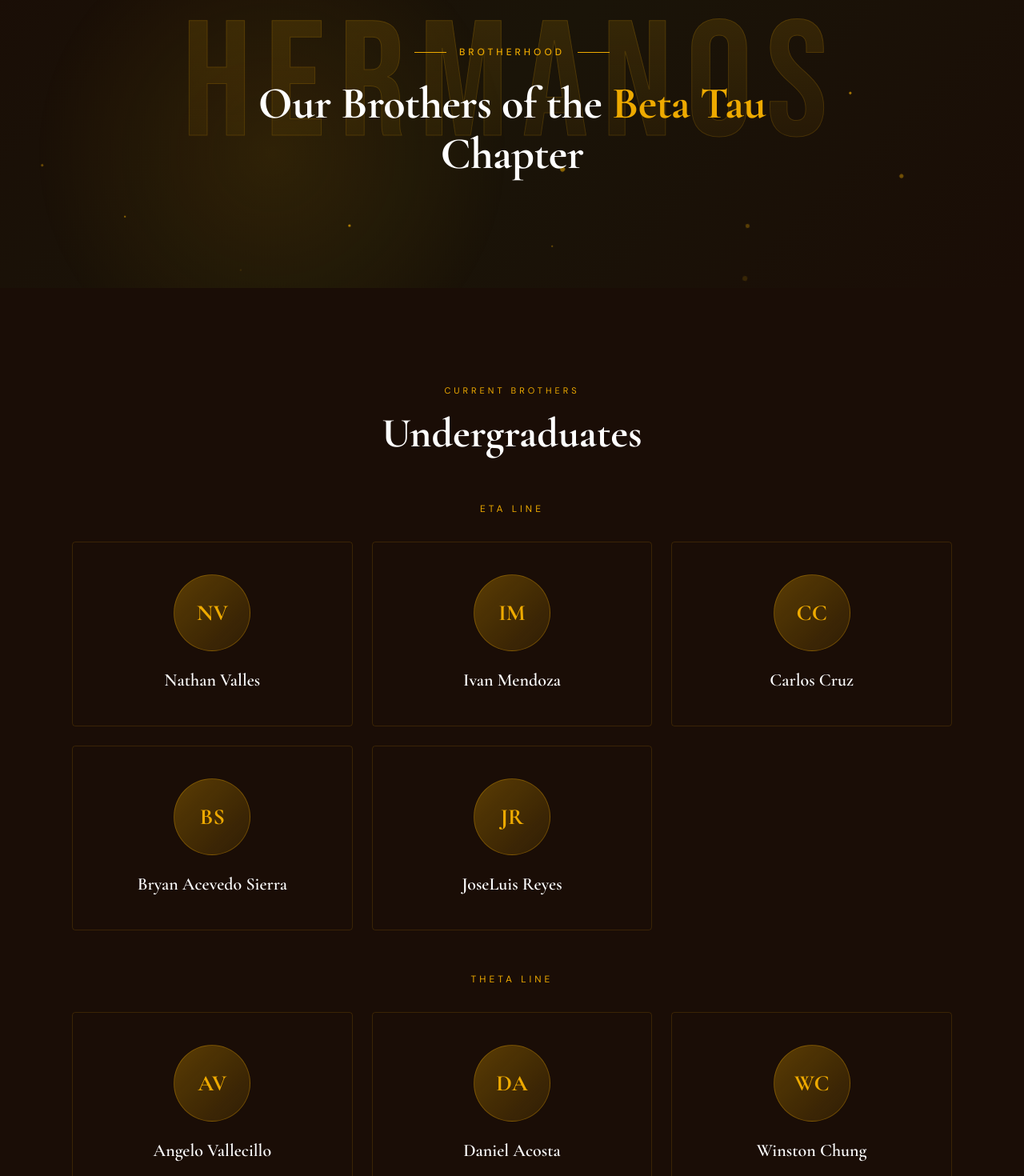
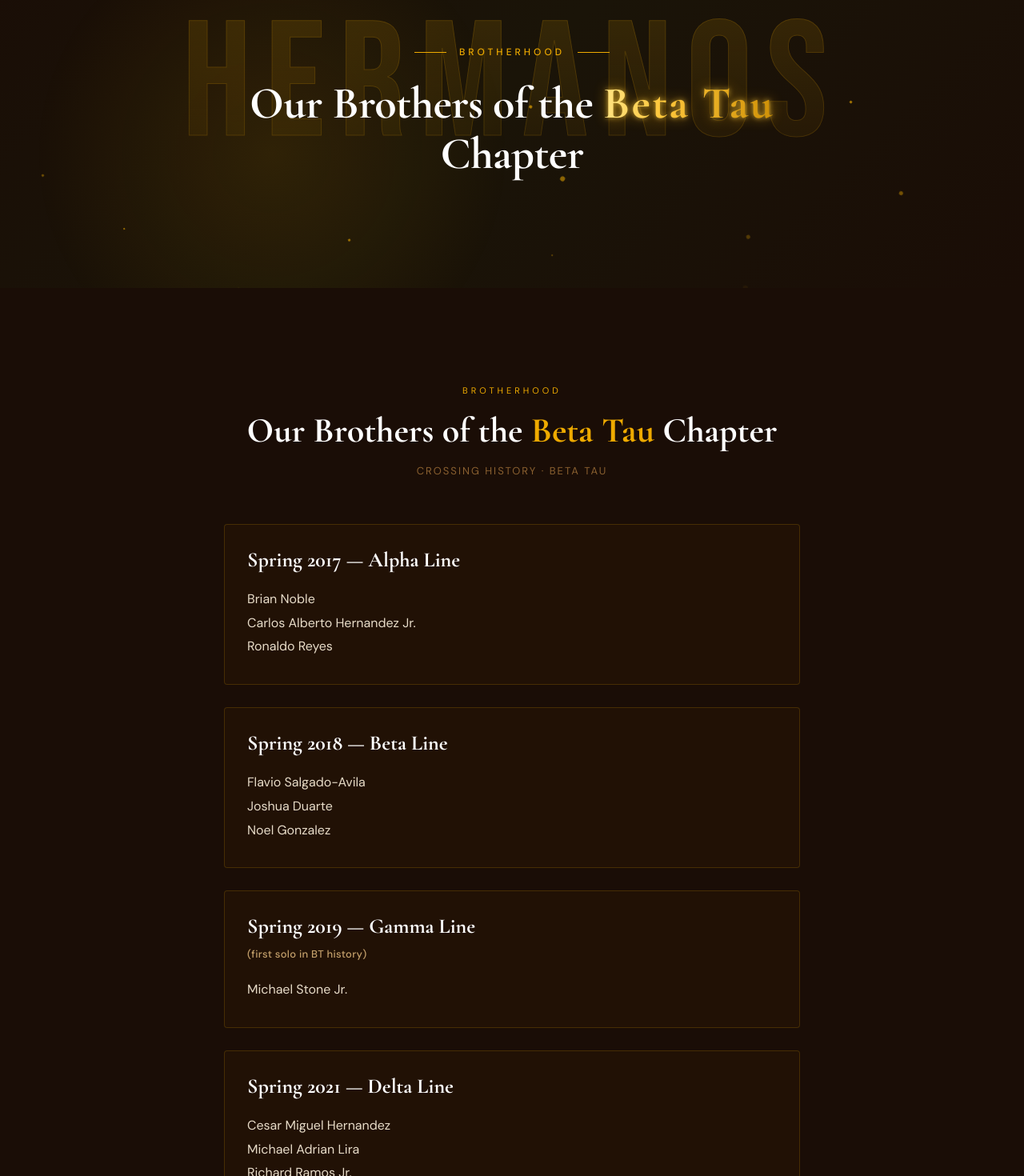
Before and after one commit to CarlosTho/uga-lul, a Next.js app: page /hermanos in a window 1280 px wide. Shown: the part 160-1630 px from the top of the page at 80% size. Built offline with nearby package versions, Linux system fonts and the light colour scheme.

Commit message:
new stuff

```diff
--- a/app/globals.css
+++ b/app/globals.css
@@ -97,6 +97,59 @@ body {
     opacity: 1;
   }
 }
+
+/* Hero ELITE backdrop — clean opacity pulse */
+@keyframes elitePulse {
+  0%, 100% { opacity: 0.05; }
+  50%      { opacity: 0.11; }
+}
+
+.hero-elite-bg {
+  letter-spacing: 0.18em;
+  animation: elitePulse 6s ease-in-out infinite;
+  will-change: opacity;
+}
+
+@media (prefers-reduced-motion: reduce) {
+  .hero-elite-bg {
+    animation: none !important;
+  }
+}
+
+/* Shining gold sweep used on emphasized words like "Beta Tau" */
+@keyframes goldShine {
+  0% {
+    background-position: -200% center;
+  }
+  100% {
+    background-position: 200% center;
+  }
+}
+
+
+.gold-shine {
+  position: relative;
+  font-weight: 700;
+  letter-spacing: 0.04em;
+  color: #FFD24A;
+  background: linear-gradient(
+    90deg,
+    #C98A00 0%,
+    #FFC83D 30%,
+    #FFF1A8 50%,
+    #FFC83D 70%,
+    #C98A00 100%
+  );
+  background-size: 250% auto;
+  background-position: -125% center;
+  -webkit-background-clip: text;
+  background-clip: text;
+  -webkit-text-fill-color: transparent;
+  animation: goldShine 3.5s linear infinite;
+  filter:
+    drop-shadow(0 0 3px rgba(255, 210, 74, 0.7))
+    drop-shadow(0 0 8px rgba(255, 180, 0, 0.45));
+}
 @keyframes goldPulse {
   0%,
   100% {
@@ -188,76 +241,6 @@ body {
   }
 }
 
-/* Hero “ELITE” watermark — clip filters/glyphs so they cannot widen the document */
-.hero-elite-watermark {
-  overflow-x: clip;
-}
-
-@media (max-width: 640px) {
-  .hero-elite-watermark {
-    bottom: 0 !important;
-  }
-}
-
-/* ELITE lettering: ambient shimmer + pulse (transform reserved for scroll parallax on parent) */
-.hero-elite-text {
-  display: inline-block;
-  font-family: inherit;
-  font-size: inherit;
-  letter-spacing: inherit;
-  line-height: inherit;
-  white-space: inherit;
-  color: transparent;
-  -webkit-text-stroke: 1px rgba(238, 170, 0, 0.1);
-  background: linear-gradient(
-    120deg,
-    rgba(238, 170, 0, 0.06) 0%,
-    rgba(255, 208, 64, 0.14) 35%,
-    rgba(238, 170, 0, 0.08) 55%,
-    rgba(238, 170, 0, 0.03) 100%
-  );
-  background-size: 220% 100%;
-  -webkit-background-clip: text;
-  background-clip: text;
-  animation: eliteGradientFlow 10s ease-in-out infinite,
-    eliteGlowPulse 4.5s ease-in-out infinite;
-}
-
-.hero-elite-text--static {
-  animation: none !important;
-}
-
-@keyframes eliteGradientFlow {
-  0%,
-  100% {
-    background-position: 0% 50%;
-    -webkit-text-stroke-color: rgba(238, 170, 0, 0.09);
-    filter: drop-shadow(0 0 18px rgba(238, 170, 0, 0.12));
-  }
-  50% {
-    background-position: 100% 50%;
-    -webkit-text-stroke-color: rgba(238, 170, 0, 0.22);
-    filter: drop-shadow(0 0 32px rgba(238, 170, 0, 0.28));
-  }
-}
-
-@keyframes eliteGlowPulse {
-  0%,
-  100% {
-    opacity: 0.92;
-  }
-  50% {
-    opacity: 1;
-  }
-}
-
-@media (prefers-reduced-motion: reduce) {
-  .hero-elite-text {
-    animation: none !important;
-    filter: none !important;
-  }
-}
-
 /* Responsive layout adjustments */
 @media (max-width: 900px) {
   .lul-about-grid {
@@ -297,9 +280,31 @@ body {
   }
 
   .lul-pillars-grid,
-  .lul-hermanos-grid,
   .lul-crossing-grid {
     grid-template-columns: 1fr !important;
+  }
+
+  .lul-hermanos-grid {
+    grid-template-columns: repeat(3, 1fr) !important;
+    gap: 10px !important;
+  }
+
+  .lul-hermanos-grid .lul-landing-brother-card {
+    padding: 14px 10px !important;
+  }
+  .lul-hermanos-grid .lul-landing-brother-card > div:first-child {
+    width: 44px !important;
+    height: 44px !important;
+    font-size: 14px !important;
+    margin-bottom: 10px !important;
+  }
+  .lul-hermanos-grid .lul-landing-brother-card h3 {
+    font-size: 13px !important;
+    line-height: 1.2 !important;
+  }
+  .lul-hermanos-grid .lul-landing-brother-card .lul-line-pill,
+  .lul-hermanos-grid .lul-landing-brother-card > div {
+    font-size: 9px !important;
   }
 
   /* /hermanos: tighter stack for Brotherhood → title → crossing subhead */
--- a/app/hermanos/page.tsx
+++ b/app/hermanos/page.tsx
@@ -1,6 +1,5 @@
 "use client";
 
-import { useState } from "react";
 import SiteNavbar from "@/components/site-navbar";
 import SiteFooter from "@/components/site-footer";
 import Particles from "@/components/particles";
@@ -8,35 +7,6 @@ import { useScrollReveal } from "@/lib/use-scroll-reveal";
 
 const SERIF = "var(--font-cormorant), 'Cormorant Garamond', serif";
 const BEBAS = "var(--font-bebas), 'Bebas Neue', sans-serif";
-
-interface Brother {
-  name: string;
-}
-
-/** Eta → Theta order */
-const ETA_UNDERGRADUATES: Brother[] = [
-  { name: "Nathan Valles" },
-  { name: "Ivan Mendoza" },
-  { name: "Carlos Cruz" },
-  { name: "Bryan Acevedo Sierra" },
-  { name: "JoseLuis Reyes" },
-];
-
-const THETA_UNDERGRADUATES: Brother[] = [
-  { name: "Angelo Vallecillo" },
-  { name: "Daniel Acosta" },
-  { name: "Winston Chung" },
-];
-
-function initialsFromName(name: string): string {
-  const parts = name.trim().split(/\s+/);
-  if (parts.length >= 2) {
-    const a = parts[0][0] ?? "";
-    const b = parts[parts.length - 1][0] ?? "";
-    return (a + b).toUpperCase();
-  }
-  return name.slice(0, 2).toUpperCase();
-}
 
 interface LineRecord {
   season: string;
@@ -238,187 +208,9 @@ function PageHero() {
           }}
         >
           Our Brothers of the{" "}
-          <em style={{ color: "#EEAA00", fontStyle: "normal" }}>Beta Tau</em>{" "}
+          <em className="gold-shine" style={{ fontStyle: "normal" }}>Beta Tau</em>{" "}
           Chapter
         </h1>
-      </div>
-    </section>
-  );
-}
-
-interface BrotherCardProps {
-  brother: Brother;
-  index: number;
-  visible: boolean;
-}
-
-function BrotherCard({ brother, index, visible }: BrotherCardProps) {
-  const [hovered, setHovered] = useState(false);
-  const initials = initialsFromName(brother.name);
-  return (
-    <div
-      onMouseEnter={() => setHovered(true)}
-      onMouseLeave={() => setHovered(false)}
-      style={{
-        position: "relative",
-        overflow: "hidden",
-        border: "1px solid rgba(238,170,0,0.15)",
-        borderRadius: 4,
-        padding: "40px 32px",
-        cursor: "pointer",
-        transition: "all 0.4s",
-        background: hovered ? "rgba(238,170,0,0.05)" : "transparent",
-        transform: hovered ? "translateY(-4px)" : "none",
-        boxShadow: hovered ? "0 20px 60px rgba(0,0,0,0.4)" : "none",
-        opacity: visible ? 1 : 0,
-        animation: visible
-          ? `fadeUp 0.6s ${0.08 * index + 0.2}s ease both`
-          : "none",
-        textAlign: "center",
-      }}
-    >
-      <div
-        aria-hidden
-        style={{
-          width: 96,
-          height: 96,
-          borderRadius: "50%",
-          background:
-            "linear-gradient(135deg, rgba(238,170,0,0.3), rgba(238,170,0,0.1))",
-          border: "1px solid rgba(238,170,0,0.3)",
-          display: "flex",
-          alignItems: "center",
-          justifyContent: "center",
-          margin: "0 auto 20px",
-          fontFamily: SERIF,
-          fontSize: 28,
-          fontWeight: 700,
-          color: "#EEAA00",
-        }}
-      >
-        {initials}
-      </div>
-      <h3
-        style={{
-          fontFamily: SERIF,
-          fontSize: 22,
-          fontWeight: 600,
-          color: "#FFFFFF",
-          marginBottom: 0,
-        }}
-      >
-        {brother.name}
-      </h3>
-
-      <div
-        style={{
-          position: "absolute",
-          bottom: 0,
-          left: 0,
-          right: 0,
-          height: 2,
-          background:
-            "linear-gradient(90deg, transparent, #EEAA00, transparent)",
-          opacity: hovered ? 1 : 0,
-          transition: "opacity 0.3s",
-        }}
-      />
-    </div>
-  );
-}
-
-function Undergraduates() {
-  const [ref, visible] = useScrollReveal();
-  return (
-    <section style={{ padding: "120px 80px" }}>
-      <div ref={ref} style={{ maxWidth: 1100, margin: "0 auto" }}>
-        <div style={{ textAlign: "center", marginBottom: 56 }}>
-          <div
-            style={{
-              fontSize: 11,
-              letterSpacing: 4,
-              textTransform: "uppercase",
-              color: "#EEAA00",
-              marginBottom: 16,
-              opacity: visible ? 1 : 0,
-              animation: visible ? "fadeUp 0.6s ease both" : "none",
-            }}
-          >
-            Current Brothers
-          </div>
-          <h2
-            style={{
-              fontFamily: SERIF,
-              fontSize: "clamp(26px, 6.5vw, 52px)",
-              fontWeight: 700,
-              color: "#FFFFFF",
-              opacity: visible ? 1 : 0,
-              animation: visible ? "fadeUp 0.7s 0.1s ease both" : "none",
-              lineHeight: 1.12,
-              overflowWrap: "break-word",
-            }}
-          >
-            Undergraduates
-          </h2>
-        </div>
-
-        <div
-          className="lul-hermanos-grid"
-          style={{
-            display: "grid",
-            gridTemplateColumns: "repeat(3,1fr)",
-            gap: 24,
-          }}
-        >
-          <div
-            style={{
-              gridColumn: "1 / -1",
-              textAlign: "center",
-              marginBottom: 8,
-              marginTop: 0,
-              fontSize: 12,
-              letterSpacing: 4,
-              textTransform: "uppercase",
-              color: "#EEAA00",
-              opacity: visible ? 1 : 0,
-              animation: visible ? "fadeUp 0.6s ease both" : "none",
-            }}
-          >
-            Eta Line
-          </div>
-          {ETA_UNDERGRADUATES.map((b, i) => (
-            <BrotherCard
-              key={b.name}
-              brother={b}
-              index={i}
-              visible={visible}
-            />
-          ))}
-          <div
-            style={{
-              gridColumn: "1 / -1",
-              textAlign: "center",
-              marginBottom: 8,
-              marginTop: 28,
-              fontSize: 12,
-              letterSpacing: 4,
-              textTransform: "uppercase",
-              color: "#EEAA00",
-              opacity: visible ? 1 : 0,
-              animation: visible ? "fadeUp 0.6s 0.05s ease both" : "none",
-            }}
-          >
-            Theta Line
-          </div>
-          {THETA_UNDERGRADUATES.map((b, i) => (
-            <BrotherCard
-              key={b.name}
-              brother={b}
-              index={ETA_UNDERGRADUATES.length + i}
-              visible={visible}
-            />
-          ))}
-        </div>
       </div>
     </section>
   );
@@ -582,7 +374,6 @@ export default function HermanosPage() {
     <div className="lul-site-root" style={{ background: "#1A0D06", minHeight: "100vh" }}>
       <SiteNavbar />
       <PageHero />
-      <Undergraduates />
       <CrossingHistory />
       <SiteFooter />
     </div>
--- a/app/page.tsx
+++ b/app/page.tsx
@@ -51,21 +51,15 @@ function Hero() {
   }, []);
 
   const parallaxMul = reducedMotion ? 0.22 : 1;
-  const eliteLift = heroScrollT * -68 * parallaxMul;
-  const eliteFade = 1 - heroScrollT * (reducedMotion ? 0.35 : 0.55);
-  const eliteScale = 1 - heroScrollT * (reducedMotion ? 0.04 : 0.11);
   const orbFloat = heroScrollT * 42 * parallaxMul;
   const orbFloat2 = heroScrollT * -26 * parallaxMul;
-
-  const eliteBaseY = narrow ? -22 : 0;
-  const eliteMotion = `translateY(${eliteBaseY + eliteLift}px) scale(${eliteScale})`;
 
   return (
     <section
       ref={heroRef}
       id="hero"
       style={{
-        minHeight: "100vh",
+        minHeight: "100dvh",
         display: "flex",
         alignItems: "center",
         justifyContent: "center",
@@ -75,9 +69,13 @@ function Hero() {
         paddingTop: narrow
           ? "calc(76px + env(safe-area-inset-top, 0px))"
           : "env(safe-area-inset-top, 0px)",
-        paddingBottom: 0,
-        paddingLeft: "clamp(16px, 5vw, 40px)",
-        paddingRight: "clamp(16px, 5vw, 40px)",
+        paddingBottom: narrow
+          ? "max(24px, env(safe-area-inset-bottom, 0px))"
+          : "max(32px, env(safe-area-inset-bottom, 0px))",
+        paddingLeft:
+          "max(clamp(16px, 5vw, 40px), env(safe-area-inset-left, 0px))",
+        paddingRight:
+          "max(clamp(16px, 5vw, 40px), env(safe-area-inset-right, 0px))",
       }}
     >
       <div
@@ -123,43 +121,31 @@ function Hero() {
 
       <Particles count={20} />
 
-      <div
-        className="hero-elite-watermark"
+<div
+        aria-hidden="true"
         style={{
           position: "absolute",
-          left: 0,
-          right: 0,
-          bottom: narrow ? 0 : -20,
+          inset: 0,
           display: "flex",
+          alignItems: "center",
           justifyContent: "center",
-          alignItems: "flex-end",
-          paddingLeft: "env(safe-area-inset-left, 0px)",
-          paddingRight: "env(safe-area-inset-right, 0px)",
-          lineHeight: 1,
           pointerEvents: "none",
-          zIndex: 0,
+          userSelect: "none",
+          zIndex: 1,
           overflow: "hidden",
         }}
       >
         <span
-          className={
-            reducedMotion
-              ? "hero-elite-text hero-elite-text--static"
-              : "hero-elite-text"
-          }
+          className="hero-elite-bg"
           style={{
             fontFamily: BEBAS,
             fontSize: narrow
-              ? "clamp(40px, 10.5vw, 96px)"
-              : "clamp(120px, 22vw, 280px)",
-            letterSpacing: narrow ? "0.1em" : "0.2em",
+              ? "clamp(120px, 40vw, 240px)"
+              : "clamp(180px, 28vw, 400px)",
+            color: "#EEAA00",
             whiteSpace: "nowrap",
-            userSelect: "none",
-            transformOrigin: "50% 100%",
-            transform: eliteMotion,
-            opacity: Math.max(0.15, eliteFade),
-            transition: reducedMotion ? "none" : "opacity 0.15s ease-out",
-            willChange: "transform, opacity",
+            lineHeight: 1,
+            fontWeight: 700,
           }}
         >
           ELITE
@@ -173,8 +159,9 @@ function Hero() {
           width: "100%",
           maxWidth: 800,
           minWidth: 0,
+          marginInline: "auto",
           textAlign: "center",
-          transform: narrow ? "translateY(-28px)" : "translateY(-44px)",
+          boxSizing: "border-box",
         }}
       >
         <div
@@ -184,9 +171,9 @@ function Hero() {
             gap: narrow ? 10 : 16,
             justifyContent: "center",
             flexWrap: "wrap",
+            width: "100%",
+            marginTop: narrow ? 40 : 160,
             marginBottom: 24,
-            paddingLeft: narrow ? 4 : 0,
-            paddingRight: narrow ? 4 : 0,
             opacity: titleVisible ? 1 : 0,
             animation: titleVisible ? "fadeUp 0.7s ease forwards" : "none",
           }}
@@ -201,7 +188,7 @@ function Hero() {
           />
           <span
             style={{
-              fontSize: narrow ? 10 : 12,
+              fontSize: narrow ? 13 : 12,
               letterSpacing: narrow ? 2.5 : 4,
               textTransform: "uppercase",
               color: "#EEAA00",
@@ -224,6 +211,7 @@ function Hero() {
 
         <div
           style={{
+            width: "100%",
             opacity: titleVisible ? 1 : 0,
             animation: titleVisible ? "heroTextIn 0.9s 0.1s ease both" : "none",
           }}
@@ -239,9 +227,10 @@ function Hero() {
               fontWeight: 400,
               letterSpacing: narrow ? 1.5 : 2,
               marginBottom: 8,
+              textAlign: "center",
             }}
           >
-            The Beta Tau Chapter of
+            The <span className="gold-shine">Beta Tau</span> Chapter of
           </div>
           <h1
             style={{
@@ -251,7 +240,9 @@ function Hero() {
               lineHeight: 1.05,
               color: "#FFFFFF",
               letterSpacing: -1,
-              marginBottom: 8,
+              margin: "0 0 8px",
+              padding: 0,
+              textAlign: "center",
             }}
           >
             La Unidad Latina,
@@ -263,14 +254,16 @@ function Hero() {
               fontWeight: 700,
               lineHeight: 1.08,
               letterSpacing: -0.5,
-              marginBottom: 32,
+              margin: "0 0 32px",
+              padding: 0,
+              textAlign: "center",
               background: `linear-gradient(90deg, #EEAA00, #FFD040, #EEAA00)`,
               backgroundSize: "200% auto",
               WebkitBackgroundClip: "text",
               WebkitTextFillColor: "transparent",
               backgroundClip: "text",
               animation: "shimmer 4s linear infinite",
-              maxWidth: 900,
+              maxWidth: "min(900px, 100%)",
               marginLeft: "auto",
               marginRight: "auto",
             }}
@@ -285,7 +278,10 @@ function Hero() {
             fontSize: 16,
             lineHeight: 1.8,
             maxWidth: 560,
+            width: "100%",
             margin: "0 auto 40px",
+            padding: 0,
+            textAlign: "center",
             opacity: titleVisible ? 1 : 0,
             animation: titleVisible ? "fadeUp 0.8s 0.4s ease both" : "none",
           }}
@@ -301,6 +297,8 @@ function Hero() {
             gap: 16,
             flexWrap: "wrap",
             justifyContent: "center",
+            alignItems: "center",
+            width: "100%",
             opacity: titleVisible ? 1 : 0,
             animation: titleVisible ? "fadeUp 0.8s 0.6s ease both" : "none",
           }}
@@ -312,27 +310,36 @@ function Hero() {
               alignItems: "center",
               gap: 10,
               padding: "16px 36px",
-              background: "#EEAA00",
-              color: "#1A0D06",
+              background:
+                "linear-gradient(180deg, #FFE9A0 0%, #FFC83D 22%, #E89A00 55%, #B97200 100%)",
+              color: "#3A1F00",
               textDecoration: "none",
               fontSize: 12,
-              fontWeight: 700,
+              fontWeight: 800,
               letterSpacing: 3,
               textTransform: "uppercase",
-              borderRadius: 2,
+              borderRadius: 4,
+              border: "1px solid #8C5A00",
+              boxShadow:
+                "inset 0 1px 0 rgba(255,255,255,0.85), inset 0 -2px 0 rgba(120,70,0,0.55), 0 4px 14px rgba(0,0,0,0.35), 0 0 0 1px rgba(255,225,140,0.4)",
+              textShadow: "0 1px 0 rgba(255,235,170,0.6)",
               transition: "all 0.3s",
             }}
             onMouseEnter={(e) => {
               const el = e.currentTarget;
-              el.style.background = "#FFD040";
+              el.style.background =
+                "linear-gradient(180deg, #FFF6CC 0%, #FFD75A 22%, #F1A700 55%, #C57E00 100%)";
               el.style.transform = "translateY(-2px)";
-              el.style.boxShadow = "0 12px 40px rgba(238,170,0,0.4)";
+              el.style.boxShadow =
+                "inset 0 1px 0 rgba(255,255,255,0.95), inset 0 -2px 0 rgba(120,70,0,0.6), 0 14px 36px rgba(238,170,0,0.45), 0 0 0 1px rgba(255,235,160,0.55)";
             }}
             onMouseLeave={(e) => {
               const el = e.currentTarget;
-              el.style.background = "#EEAA00";
+              el.style.background =
+                "linear-gradient(180deg, #FFE9A0 0%, #FFC83D 22%, #E89A00 55%, #B97200 100%)";
               el.style.transform = "none";
-              el.style.boxShadow = "none";
+              el.style.boxShadow =
+                "inset 0 1px 0 rgba(255,255,255,0.85), inset 0 -2px 0 rgba(120,70,0,0.55), 0 4px 14px rgba(0,0,0,0.35), 0 0 0 1px rgba(255,225,140,0.4)";
             }}
           >
             Learn More
@@ -347,6 +354,7 @@ function Hero() {
             </svg>
           </a>
         </div>
+
       </div>
     </section>
   );
@@ -583,18 +591,15 @@ function About() {
 }
 
 // ── Hermanos (landing): matches /hermanos undergrad roster · Eta → Theta ──
-const LANDING_ETA_BROTHERS = [
-  { name: "Nathan Valles", initial: "NV", role: "Brother", year: "Undergrad" },
-  { name: "Ivan Mendoza", initial: "IM", role: "Brother", year: "Undergrad" },
-  { name: "Carlos Cruz", initial: "CC", role: "Brother", year: "Undergrad" },
-  { name: "Bryan Acevedo Sierra", initial: "BS", role: "Brother", year: "Undergrad" },
-  { name: "JoseLuis Reyes", initial: "JR", role: "Brother", year: "Undergrad" },
-] as const;
-
-const LANDING_THETA_BROTHERS = [
-  { name: "Angelo Vallecillo", initial: "AV", role: "Brother", year: "Undergrad" },
-  { name: "Daniel Acosta", initial: "DA", role: "Brother", year: "Undergrad" },
-  { name: "Winston Chung", initial: "WC", role: "Brother", year: "Undergrad" },
+const LANDING_BROTHERS = [
+  { name: "Nathan Valles", initial: "NV", role: "Brother", year: "Undergrad", line: "Eta" },
+  { name: "Ivan Mendoza", initial: "IM", role: "Brother", year: "Undergrad", line: "Eta" },
+  { name: "Carlos Cruz", initial: "CC", role: "Brother", year: "Undergrad", line: "Eta" },
+  { name: "Bryan Acevedo Sierra", initial: "BS", role: "Brother", year: "Undergrad", line: "Eta" },
+  { name: "JoseLuis Reyes", initial: "JR", role: "Brother", year: "Undergrad", line: "Eta" },
+  { name: "Angelo Vallecillo", initial: "AV", role: "Brother", year: "Undergrad", line: "Theta" },
+  { name: "Daniel Acosta", initial: "DA", role: "Brother", year: "Undergrad", line: "Theta" },
+  { name: "Winston Chung", initial: "WC", role: "Brother", year: "Undergrad", line: "Theta" },
 ] as const;
 
 type LandingBrother = {
@@ -602,6 +607,7 @@ type LandingBrother = {
   readonly initial: string;
   readonly role: string;
   readonly year: string;
+  readonly line: string;
 };
 
 function LandingHermanosCard({
@@ -684,7 +690,21 @@ function LandingHermanosCard({
       >
         {b.name}
       </h3>
-      <div style={{ fontSize: 13, color: "#8A6030" }}>{b.year}</div>
+      <div style={{ fontSize: 13, color: "#8A6030", marginBottom: 6 }}>{b.year}</div>
+      <div
+        style={{
+          display: "inline-block",
+          fontSize: 10,
+          letterSpacing: 2,
+          textTransform: "uppercase",
+          color: "#EEAA00",
+          border: "1px solid rgba(238,170,0,0.4)",
+          borderRadius: 999,
+          padding: "3px 10px",
+        }}
+      >
+        {b.line} Line
+      </div>
 
       <div
         style={{
@@ -748,7 +768,7 @@ function Hermanos() {
               }}
             >
               Our Brothers of the{" "}
-              <em style={{ color: "#EEAA00", fontStyle: "normal" }}>Beta Tau</em>{" "}
+              <em className="gold-shine" style={{ fontStyle: "normal" }}>Beta Tau</em>{" "}
               Chapter
             </h2>
           </div>
@@ -781,53 +801,11 @@ function Hermanos() {
             gap: 24,
           }}
         >
-          <div
-            style={{
-              gridColumn: "1 / -1",
-              textAlign: "center",
-              marginBottom: 8,
-              marginTop: 0,
-              fontSize: 12,
-              letterSpacing: 4,
-              textTransform: "uppercase",
-              color: "#EEAA00",
-              opacity: visible ? 1 : 0,
-              animation: visible ? "fadeUp 0.6s ease both" : "none",
-            }}
-          >
-            Eta Line
-          </div>
-          {LANDING_ETA_BROTHERS.map((b, i) => (
+          {LANDING_BROTHERS.map((b, i) => (
             <LandingHermanosCard
               key={b.name}
               b={b}
               index={i}
-              hovered={hovered}
-              setHovered={setHovered}
-              visible={visible}
-            />
-          ))}
-          <div
-            style={{
-              gridColumn: "1 / -1",
-              textAlign: "center",
-              marginBottom: 8,
-              marginTop: 28,
-              fontSize: 12,
-              letterSpacing: 4,
-              textTransform: "uppercase",
-              color: "#EEAA00",
-              opacity: visible ? 1 : 0,
-              animation: visible ? "fadeUp 0.6s 0.05s ease both" : "none",
-            }}
-          >
-            Theta Line
-          </div>
-          {LANDING_THETA_BROTHERS.map((b, i) => (
-            <LandingHermanosCard
-              key={b.name}
-              b={b}
-              index={LANDING_ETA_BROTHERS.length + i}
               hovered={hovered}
               setHovered={setHovered}
               visible={visible}
@@ -1069,7 +1047,7 @@ function Join() {
             animation: visible ? "fadeUp 0.7s 0.1s ease both" : "none",
           }}
         >
-          Ready to become{" "}
+          Want to become{" "}
           <span
             style={{
               fontFamily: SERIF,
--- a/components/floating-lul-symbol.tsx
+++ b/components/floating-lul-symbol.tsx
@@ -68,10 +68,10 @@ export default function FloatingLulSymbol() {
     const tick = () => {
       const now = performance.now();
       const w = window.innerWidth;
-      const ix = w < 640 ? 2.8 : 4.8;
+      const ix = w < 640 ? 5 : 9;
       const iy = w < 640 ? 3.2 : 5.5;
       const idleX =
-        Math.sin(now * 0.00058) * ix + Math.cos(now * 0.00042) * (ix * 0.55);
+        Math.sin(now * 0.0009) * ix + Math.cos(now * 0.00065) * (ix * 0.45);
       const idleY =
         Math.cos(now * 0.00052) * iy + Math.sin(now * 0.00066) * (iy * 0.6);
 
--- a/components/particles.tsx
+++ b/components/particles.tsx
@@ -40,7 +40,7 @@ export default function Particles({ count = 18 }: ParticlesProps) {
         inset: 0,
         overflow: "hidden",
         pointerEvents: "none",
-        zIndex: 1,
+        zIndex: 0,
       }}
     >
       {particles.map((p) => (
```
